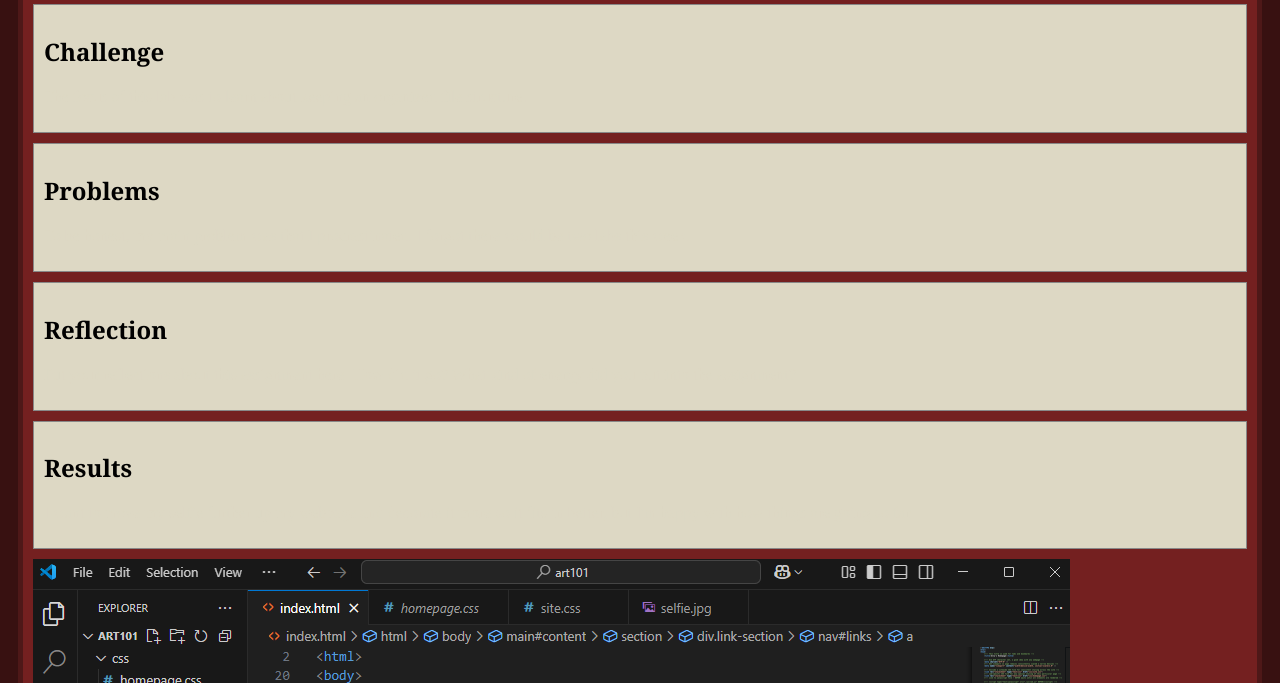
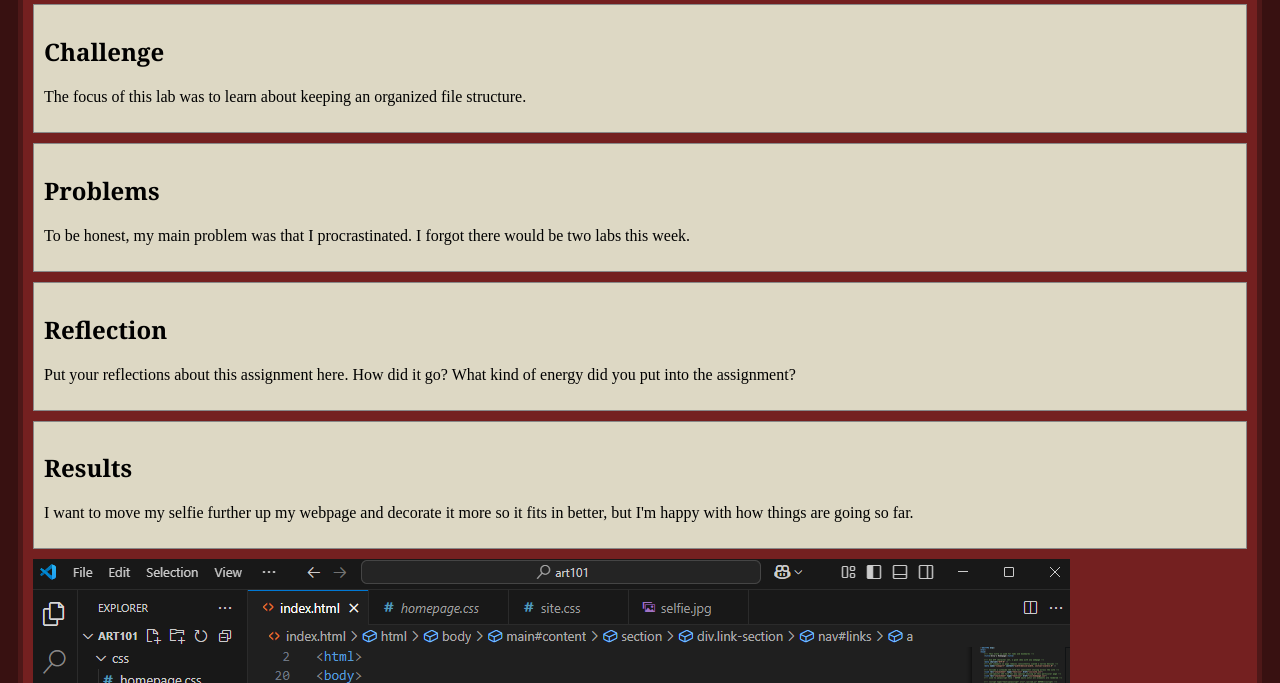
Before and after one commit to bunnygirlextreme/art101, a plain HTML site: page lab3/index.html in a window 1280 px wide. Shown: the part 117-800 px from the top of the page. Drawn offline with nearby package versions, Linux system fonts and the light colour scheme.

Commit message:
Update lab.css

```diff
--- a/lab3/css/lab.css
+++ b/lab3/css/lab.css
@@ -8,5 +8,5 @@
     background-color: #DDD8C4;
   }
 p {
-  color: #DDD8C4;
+  color: #000000;
 }
```
